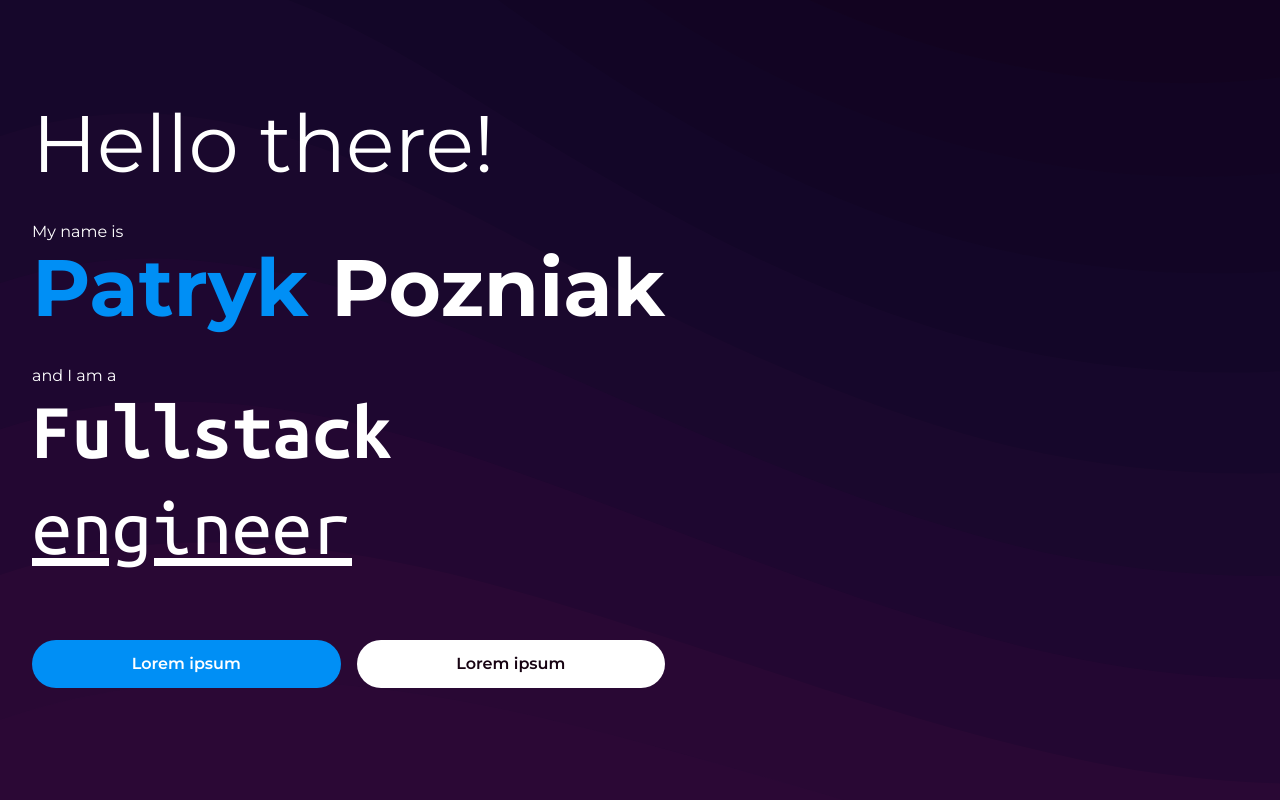
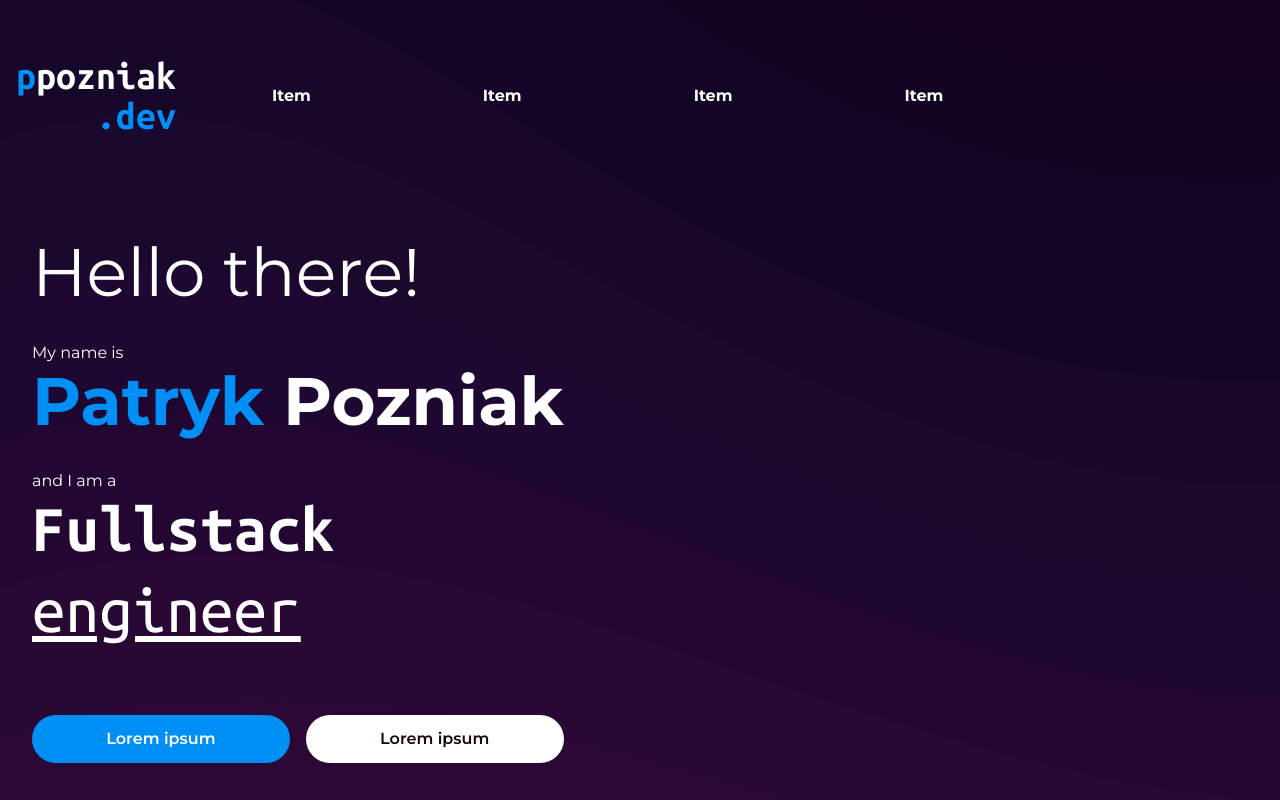
Before and after one commit to ppozniak/ppozniak-dev, a Next.js app: page / in a window 1280 px wide. Shown: the top 800 px of the page. Built offline with nearby package versions, Linux system fonts and the light colour scheme.

Commit message:
Create static nav and logo components

```diff
--- /dev/null
+++ b/components/logo/index.tsx
@@ -0,0 +1,23 @@
+import clsx from "clsx";
+import Link from "next/link";
+
+interface IProps {
+  variation?: "default" | "inline";
+}
+
+export const Logo = ({ variation = "default" }: IProps) => (
+  <div className="font-mono text-white leading-none text-3xl font-bold hover:opacity-90 transition-opacity">
+    <Link href="/" title="Go to homepage">
+      <span className="text-primary">p</span>
+      <span className="">pozniak</span>
+      <span
+        className={clsx(
+          variation === "default" && "block",
+          "text-right text-primary"
+        )}
+      >
+        .dev
+      </span>
+    </Link>
+  </div>
+);
--- /dev/null
+++ b/components/nav/index.tsx
@@ -0,0 +1,25 @@
+import { Container } from "components/container";
+import { Logo } from "components/logo";
+
+// @TODO: Determine mobile version
+export const StaticNav = () => (
+  <Container>
+    <nav className="flex">
+      <div className="mr-8">
+        <Logo />
+      </div>
+      <ul className="flex items-center gap-11">
+        {[1, 2, 3, 4].map((number) => (
+          <li key={number}>
+            <a
+              href={"#" + number.toString()}
+              className="px-16 py-4 font-bold hover:opacity-70 transition-opacity"
+            >
+              Item
+            </a>
+          </li>
+        ))}
+      </ul>
+    </nav>
+  </Container>
+);
--- a/components/sections/footer/index.tsx
+++ b/components/sections/footer/index.tsx
@@ -1,4 +1,5 @@
 import { Container } from "components/container";
+import { Logo } from "components/logo";
 
 export const Footer = () => {
   return (
@@ -16,10 +17,11 @@ export const Footer = () => {
           </p>
         </div>
         <div className="text-right basis-1/2">
-          {/* @TODO: Add logo */}
-          Logo
+          <Logo variation="inline" />
           {/* @TODO: Dynamic year */}
-          <div className="font-mono">built with 🖐 and 🧠 | Copyright 2023</div>
+          <div className="font-mono mt-2">
+            built with 🖐 and 🧠 | Copyright 2023
+          </div>
         </div>
       </Container>
     </footer>
--- a/components/sections/hero/index.tsx
+++ b/components/sections/hero/index.tsx
@@ -1,10 +1,12 @@
 import { Button } from "components/button";
 import { Container } from "components/container";
+import { StaticNav } from "components/nav";
 
 export const Hero = () => {
   return (
     <section className="bg-black bg-hero min-h-screen text-white bg-fixed bg-no-repeat">
-      <Container className="flex flex-col md:flex-row md:justify-between pt-24">
+      <StaticNav />
+      <Container className="flex flex-col md:flex-row md:justify-between pt-10">
         {/* Left column */}
         <div className="space-y-16 md:pl-4">
           {/* Intro */}
--- a/tailwind.config.js
+++ b/tailwind.config.js
@@ -13,8 +13,8 @@ module.exports = {
       xl: ["1.5rem", 1.2],
       "2xl": ["2rem", 1.2],
       "3xl": ["2.5rem", 1.2],
-      "4xl": ["3rem", 1.2],
-      "5xl": ["5rem", 1.2],
+      "4xl": ["2.9rem", 1.2],
+      "5xl": ["4.2rem", 1.2],
     },
     colors: {
       primary: "#008FF5",
```
